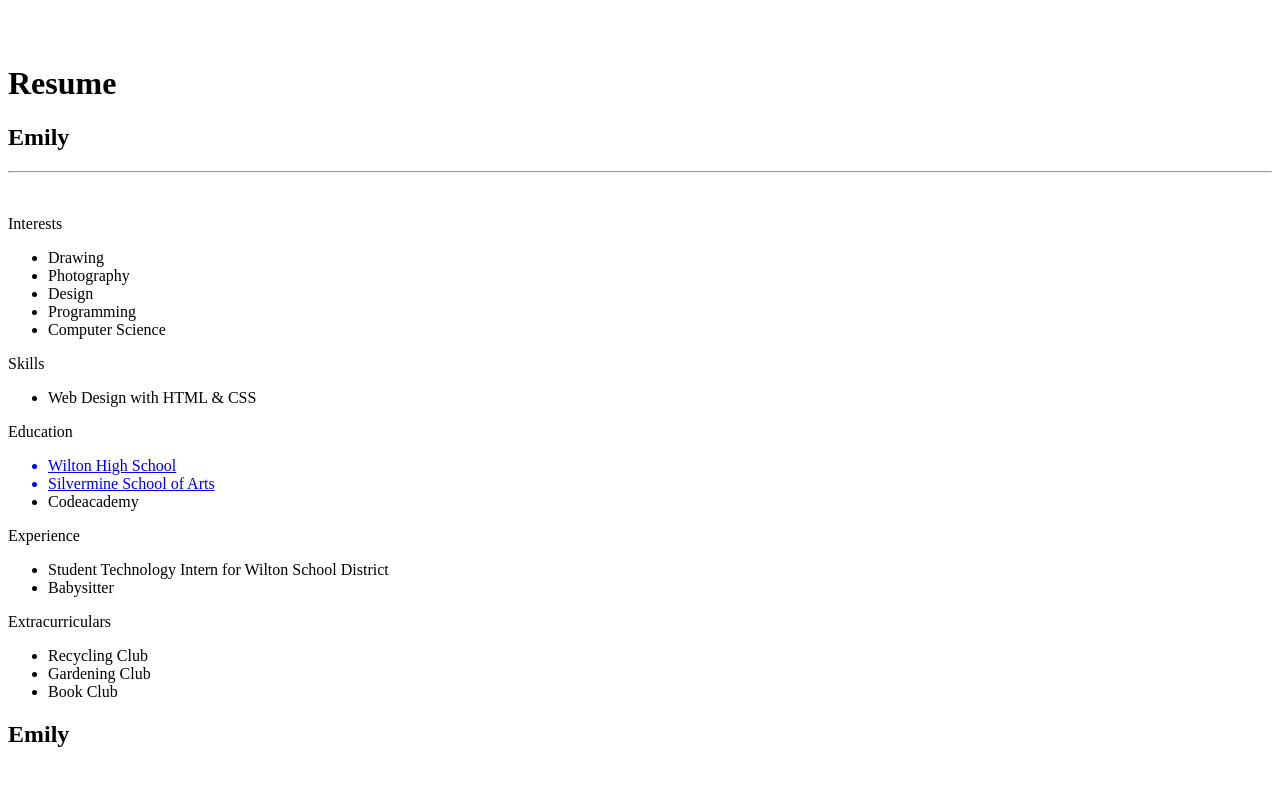
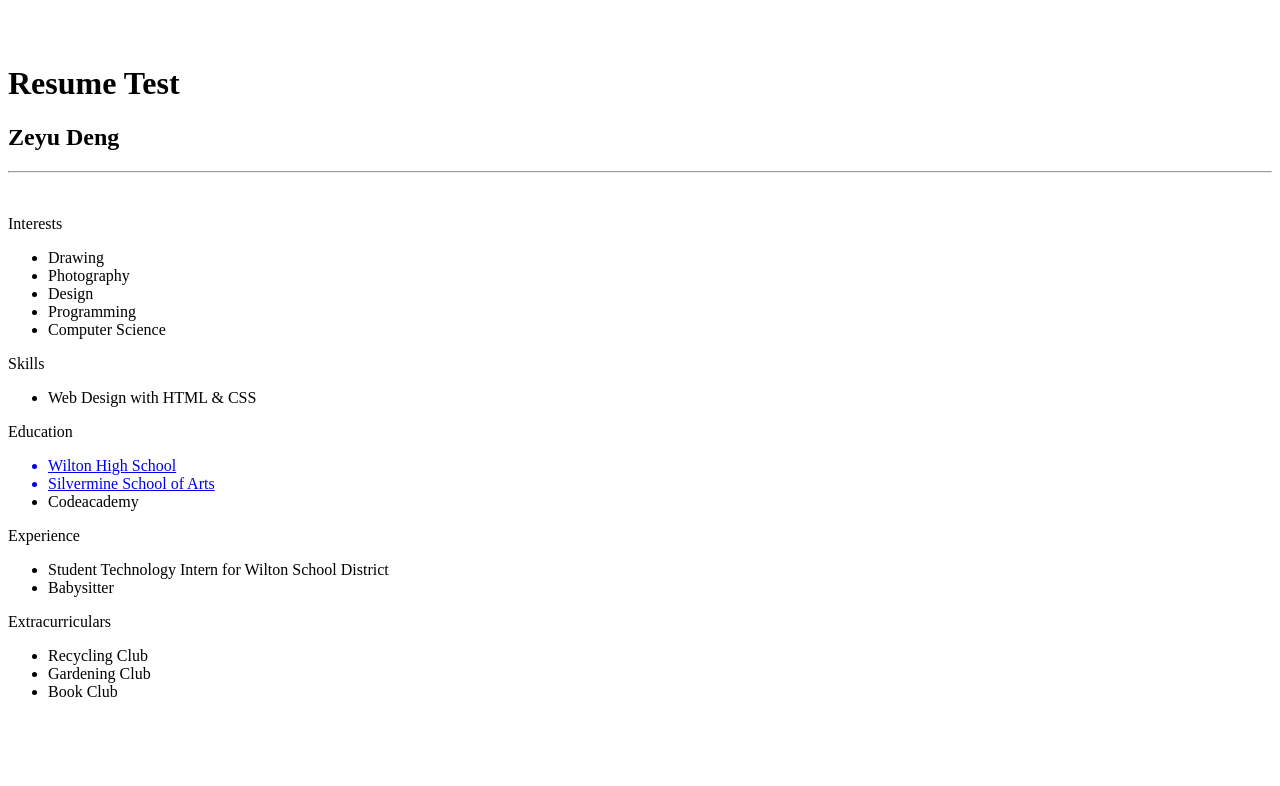
Before and after one commit to zeyuD/CV_old_html, a plain HTML site: page index.html in a window 1280 px wide. Drawn offline with Linux system fonts and the light colour scheme.

Commit message:
Update index.html

```diff
--- a/index.html
+++ b/index.html
@@ -2,8 +2,8 @@
 <div class="left"></div>
 <div class="stuff">
   <br><br>
-  <h1>Resume</h1>
-  <h2>Emily</h2>
+  <h1>Resume Test</h1>
+  <h2>Zeyu Deng</h2>
   <hr />
   <br>
   <p class="head">Interests</p>
@@ -43,4 +43,3 @@
 </div>
 <div class="right"></div>
 <div id="footer">
-  <h2 id="name">Emily</h2></div>
```
